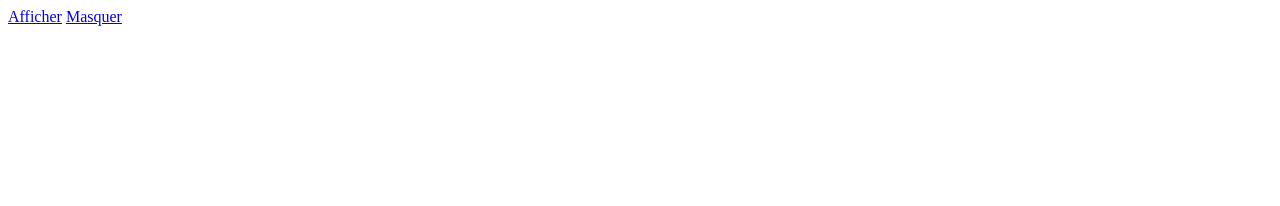
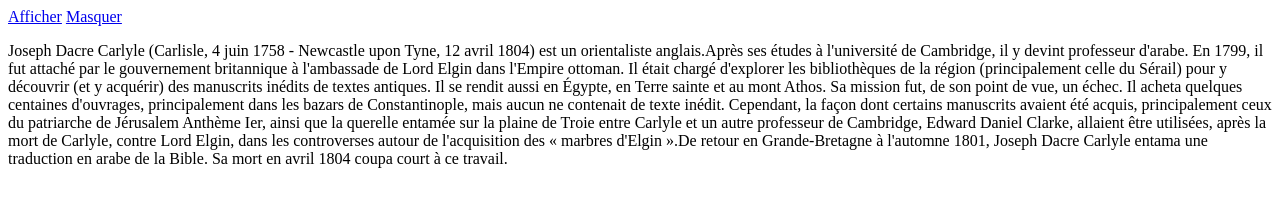
Before and after one commit to AnthonyBouillon/exercice3_jquery_partie_2, a plain HTML site: page index.html in a window 1280 px wide. Both pictures are taken after a click on the link "Masquer". Drawn offline with Linux system fonts and the light colour scheme.

Commit message:
apparaitre disparaitre un texte

```diff
--- a/index.html
+++ b/index.html
@@ -12,12 +12,15 @@
     <p>Joseph Dacre Carlyle (Carlisle, 4 juin 1758 - Newcastle upon Tyne, 12 avril 1804) est un orientaliste anglais.Après ses études à l'université de Cambridge, il y devint professeur d'arabe. En 1799, il fut attaché par le gouvernement britannique à l'ambassade de Lord Elgin dans l'Empire ottoman. Il était chargé d'explorer les bibliothèques de la région (principalement celle du Sérail) pour y découvrir (et y acquérir) des manuscrits inédits de textes antiques. Il se rendit aussi en Égypte, en Terre sainte et au mont Athos. Sa mission fut, de son point de vue, un échec. Il acheta quelques centaines d'ouvrages, principalement dans les bazars de Constantinople, mais aucun ne contenait de texte inédit. Cependant, la façon dont certains manuscrits avaient été acquis, principalement ceux du patriarche de Jérusalem Anthème Ier, ainsi que la querelle entamée sur la plaine de Troie entre Carlyle et un autre professeur de Cambridge, Edward Daniel Clarke, allaient être utilisées, après la mort de Carlyle, contre Lord Elgin, dans les controverses autour de l'acquisition des « marbres d'Elgin ».De retour en Grande-Bretagne à l'automne 1801, Joseph Dacre Carlyle entama une traduction en arabe de la Bible. Sa mort en avril 1804 coupa court à ce travail.</p>
   </div>
   <script>
+  $(function(){
     $('#cacher').click(function(){
-      $('#texte').css('display', 'none');
+      $('#texte').show();
     });
     $('#afficher').click(function(){
-      $('#texte').css('display', 'block');
+      $('#texte').hide();
     });
+  });
+
   </script>
 </body>
 </html>
```
